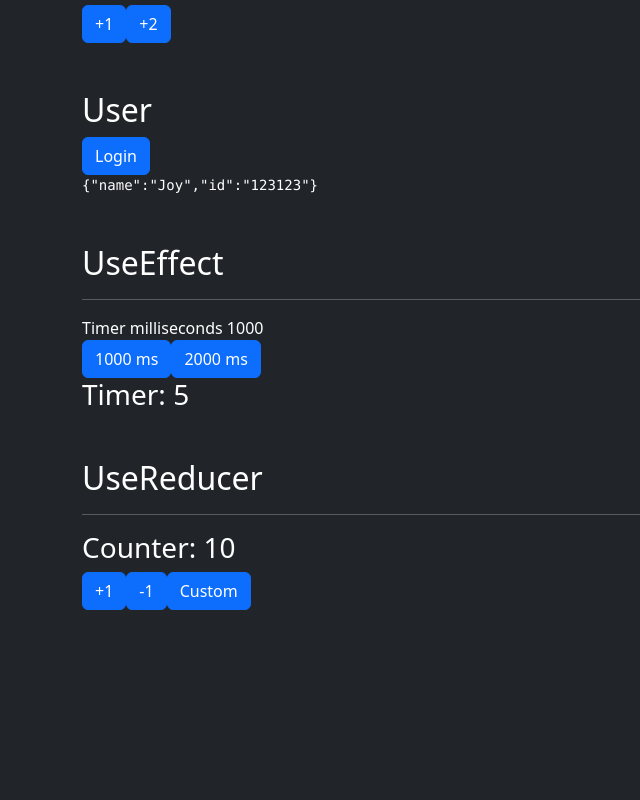
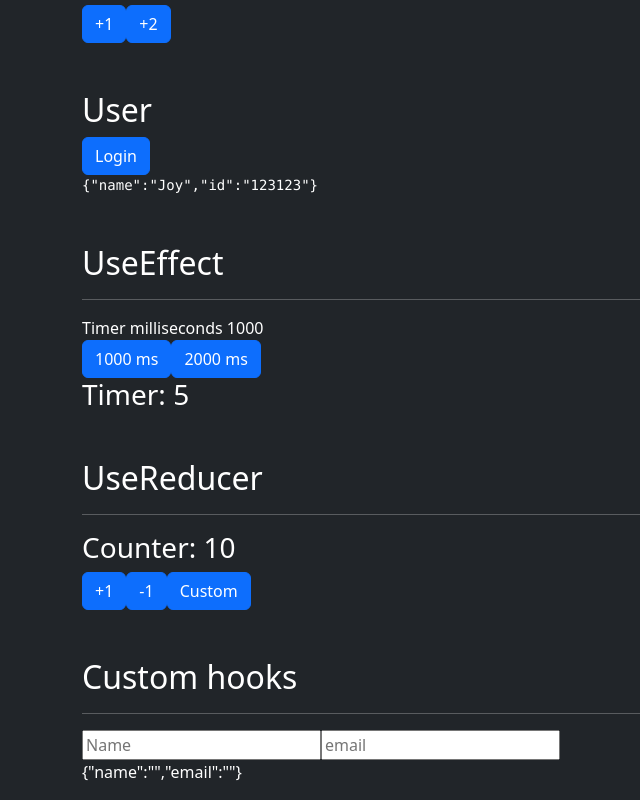
Before and after one commit to machelinos/react-udemy-ce-10-typescript, a React (Vite) app: page / in a window 1280 px wide. Shown: the part 233-1033 px from the top of the page, without its empty margins (0-640 px from the left). Before the commit the page ends 843 px from the top, so only its background shows below. Built offline with nearby package versions, Linux system fonts and the light colour scheme.

Commit message:
Custom hooks with generic types with typescript

```diff
--- a/src/App.tsx
+++ b/src/App.tsx
@@ -1,5 +1,6 @@
 import { Counter } from './components/Counter'
 import { CounterRed } from './components/CounterRed'
+import { Form } from './components/Form'
 import { TimerFather } from './components/TimerFather'
 import { User } from './components/User'
 
@@ -22,6 +23,11 @@ function App() {
       <hr />
 
       <CounterRed />
+
+      <h2 className="mt-5">Custom hooks</h2>
+      <hr />
+
+      <Form />
     </>
   )
 }
--- /dev/null
+++ b/src/components/Form.tsx
@@ -0,0 +1,40 @@
+import { useForm } from '../hooks/useForm'
+
+const initialState: FormData = {
+  name: '',
+  email: '',
+}
+
+interface FormData {
+  name: string
+  email: string
+}
+
+export const Form = () => {
+  const { form, handleInputChange, name, email } =
+    useForm<FormData>(initialState)
+
+  return (
+    <>
+      <form>
+        <input
+          type="text"
+          placeholder="Name"
+          name="name"
+          value={name}
+          onChange={handleInputChange}
+        />
+
+        <input
+          type="email"
+          placeholder="email"
+          name="email"
+          value={email}
+          onChange={handleInputChange}
+        />
+      </form>
+
+      <p>{JSON.stringify(form)}</p>
+    </>
+  )
+}
--- /dev/null
+++ b/src/hooks/useForm.ts
@@ -0,0 +1,19 @@
+import { ChangeEvent, useState } from 'react'
+
+export function useForm<T>(initialState: T) {
+  const [form, setForm] = useState(initialState)
+
+  const handleInputChange = (event: ChangeEvent<HTMLInputElement>) => {
+    const { value, name } = event.target
+    setForm({
+      ...form,
+      [name]: value,
+    })
+  }
+
+  return {
+    form,
+    ...form,
+    handleInputChange,
+  }
+}
```
